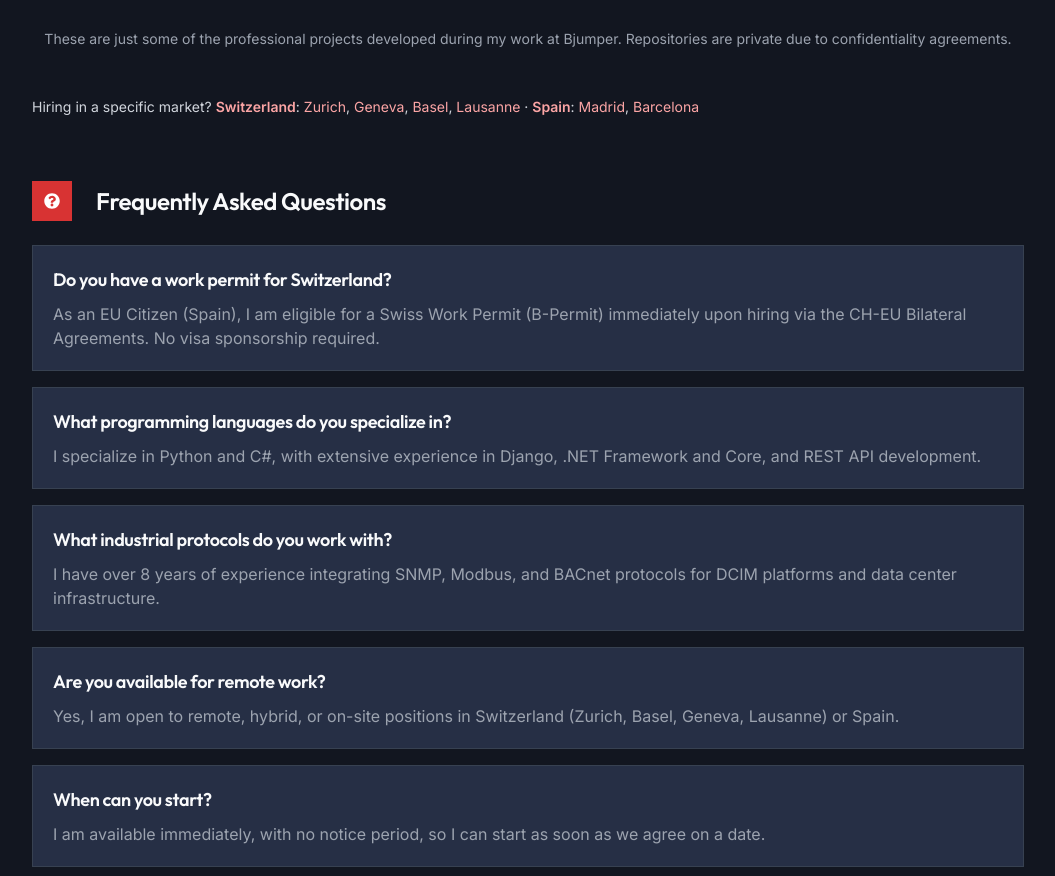
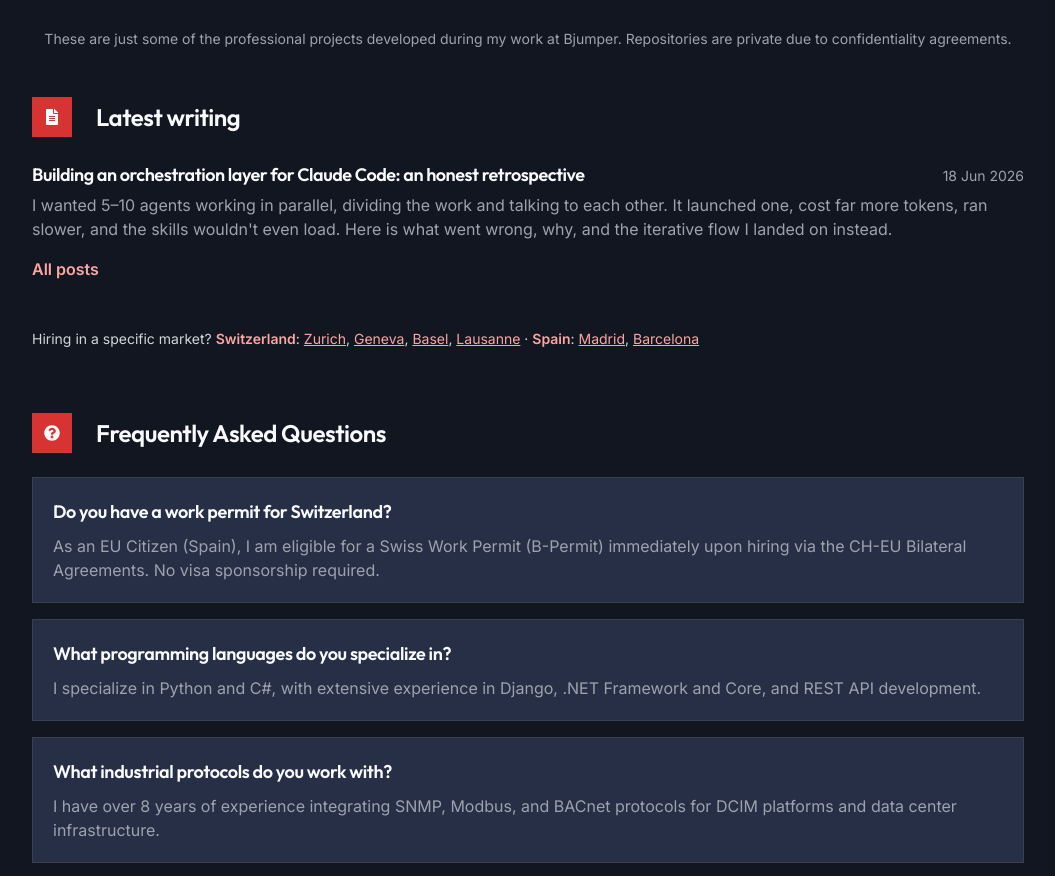
Before and after one commit to MaciWP/CV_Astro, an Astro site: page / in a window 1280 px wide. Shown: the part 4736-5612 px from the top of the page, without its empty margins (112-1167 px from the left). Built offline with nearby package versions, Linux system fonts and the light colour scheme; Astro itself is replaced by a stand-in of ours.

Commit message:
feat(home): link the latest posts from every home; fix two a11y gaps (#128)
Search Console shows the blog post as 'crawled, not indexed' and /blog as
never crawled: the only links in were the navbar and the post's own
translations. Each language home now lists its newest posts (title, date,
description) and links its blog index. No reveal animation, no script.

Lighthouse on every page (Netlify only audits /) found two failures:
- Regional city links relied on colour alone (1.28:1 in dark mode); they
  are now always underlined.
- The German footer CV link's aria-label did not contain its visible text
  (WCAG 2.5.3); it now starts with it.

```diff
--- a/src/components/HomePage.astro
+++ b/src/components/HomePage.astro
@@ -15,6 +15,7 @@ import Projects from "./cv/Projects.astro";
 import ExpertiseSummary from "./cv/ExpertiseSummary.astro";
 import About from "./cv/About.astro";
 import FAQSchema from "./FAQSchema.astro";
+import LatestPosts from "./LatestPosts.astro";
 import { homeCopy, type HomeLang } from "../data/home";
 import { SITE_URL, profile } from "../data/profile";
 
@@ -47,6 +48,7 @@ const spanishCities = ["madrid", "barcelona"];
         <Education lang={lang} />
         <Languages lang={lang} />
         <Projects lang={lang} />
+        <LatestPosts lang={lang} title={copy.latestPostsTitle} allLabel={copy.allPostsLabel} />
 
         {/* Regional profiles: internal links to the market hubs */}
         <nav
@@ -57,14 +59,14 @@ const spanishCities = ["madrid", "barcelona"];
             <a href="/switzerland" class="text-brand-red hover:underline font-semibold">{copy.links["/switzerland"]}</a>{copy.colon}
             {swissCities.map((city, i) => (
                 <>
-                    <a href={`/switzerland#${city}`} class="text-brand-red hover:underline">{copy.links[`/switzerland#${city}`]}</a>{i < swissCities.length - 1 && ","}
+                    <a href={`/switzerland#${city}`} class="text-brand-red underline">{copy.links[`/switzerland#${city}`]}</a>{i < swissCities.length - 1 && ","}
                 </>
             ))}
             <span aria-hidden="true"> · </span>
             <a href="/spain" class="text-brand-red hover:underline font-semibold">{copy.links["/spain"]}</a>{copy.colon}
             {spanishCities.map((city, i) => (
                 <>
-                    <a href={`/spain#${city}`} class="text-brand-red hover:underline">{copy.links[`/spain#${city}`]}</a>{i < spanishCities.length - 1 && ","}
+                    <a href={`/spain#${city}`} class="text-brand-red underline">{copy.links[`/spain#${city}`]}</a>{i < spanishCities.length - 1 && ","}
                 </>
             ))}
         </nav>
--- /dev/null
+++ b/src/components/LatestPosts.astro
@@ -0,0 +1,70 @@
+---
+/**
+ * Latest blog posts on the language homes: the strongest crawled pages link
+ * straight to the newest posts, so Google reaches them without the navbar.
+ * No data-reveal on purpose: the block sits below the fold and must never
+ * shift layout or start hidden. Renders nothing when the language has no posts.
+ * @file src/components/LatestPosts.astro
+ */
+import { getCollection } from 'astro:content';
+import SvgIcons from './icons/SvgIcons.astro';
+import { localizedPosts, slugFromId, blogUrl } from '../utils/blog';
+import { DATE_LOCALE, normalizeLang } from '../i18n';
+
+interface Props {
+  lang: string;
+  title: string;
+  allLabel: string;
+}
+const { lang, title, allLabel } = Astro.props;
+
+const posts = localizedPosts(await getCollection('blog'), lang).slice(0, 2);
+const blogIndex = lang === 'en' ? '/blog' : `/${lang}/blog`;
+const fmt = new Intl.DateTimeFormat(DATE_LOCALE[normalizeLang(lang)], {
+  day: 'numeric',
+  month: 'short',
+  year: 'numeric',
+});
+---
+
+{
+  posts.length > 0 && (
+    <section id="latest-posts" aria-labelledby="latest-posts-title">
+      <div class="flex items-center mb-6 section-header">
+        <div class="w-10 h-10 flex items-center justify-center bg-brand-red text-white rounded-none section-icon">
+          <SvgIcons name="file-alt" class="w-4 h-4" />
+        </div>
+        <h2 id="latest-posts-title" class="text-2xl font-bold ml-3">{title}</h2>
+      </div>
+
+      <ul class="space-y-6">
+        {posts.map((post) => (
+          <li>
+            <article class="group">
+              <a href={blogUrl(lang, slugFromId(post.id))} class="block no-underline">
+                <div class="flex flex-wrap items-baseline justify-between gap-x-4 gap-y-1">
+                  <h3 class="text-lg font-bold tracking-tight transition-colors duration-150 group-hover:text-brand-red">
+                    {post.data.title}
+                  </h3>
+                  <time
+                    datetime={post.data.pubDate.toISOString()}
+                    class="shrink-0 text-sm text-light-text-secondary dark:text-dark-text-secondary"
+                  >
+                    {fmt.format(post.data.pubDate)}
+                  </time>
+                </div>
+                <p class="mt-1 text-light-text-secondary dark:text-dark-text-secondary">
+                  {post.data.description}
+                </p>
+              </a>
+            </article>
+          </li>
+        ))}
+      </ul>
+
+      <p class="mt-4">
+        <a href={blogIndex} class="text-brand-red hover:underline font-semibold">{allLabel}</a>
+      </p>
+    </section>
+  )
+}
--- a/src/data/home.ts
+++ b/src/data/home.ts
@@ -11,6 +11,8 @@ export interface HomeCopy {
   faqs: { question: string; answer: string }[];
   regionalLabel: string;
   regionalPrompt: string;
+  latestPostsTitle: string;
+  allPostsLabel: string;
   /** Label-to-list separator; French typography puts a space before the colon. */
   colon: string;
   /** Visible label per regional link, keyed by href. */
@@ -45,6 +47,8 @@ export const homeCopy: Record<HomeLang, HomeCopy> = {
       }
     ],
     "regionalLabel": "Regional profiles",
+    "latestPostsTitle": "Latest writing",
+    "allPostsLabel": "All posts",
     "regionalPrompt": "Hiring in a specific market?",
     "links": {
       "/switzerland": "Switzerland",
@@ -84,6 +88,8 @@ export const homeCopy: Record<HomeLang, HomeCopy> = {
       }
     ],
     "regionalLabel": "Perfiles regionales",
+    "latestPostsTitle": "Últimos artículos",
+    "allPostsLabel": "Todos los artículos",
     "regionalPrompt": "¿Contratas en un mercado concreto?",
     "links": {
       "/switzerland": "Suiza",
@@ -123,6 +129,8 @@ export const homeCopy: Record<HomeLang, HomeCopy> = {
       }
     ],
     "regionalLabel": "Profils régionaux",
+    "latestPostsTitle": "Derniers articles",
+    "allPostsLabel": "Tous les articles",
     "regionalPrompt": "Vous recrutez sur un marché précis ?",
     "links": {
       "/switzerland": "Suisse",
@@ -162,6 +170,8 @@ export const homeCopy: Record<HomeLang, HomeCopy> = {
       }
     ],
     "regionalLabel": "Regionale Profile",
+    "latestPostsTitle": "Neueste Beiträge",
+    "allPostsLabel": "Alle Beiträge",
     "regionalPrompt": "Sie stellen in einem bestimmten Markt ein?",
     "links": {
       "/switzerland": "Schweiz",
--- a/src/data/locales/de/translation.json
+++ b/src/data/locales/de/translation.json
@@ -56,7 +56,7 @@
   "footer": {
     "references": "Referenzen und Arbeitszeugnisse auf Anfrage verfügbar",
     "backToTop": "Nach oben",
-    "downloadCvLabel": "Lebenslauf als PDF herunterladen",
+    "downloadCvLabel": "Lebenslauf herunterladen (PDF)",
     "downloadCv": "Lebenslauf herunterladen"
   },
   "navbar": {
```
